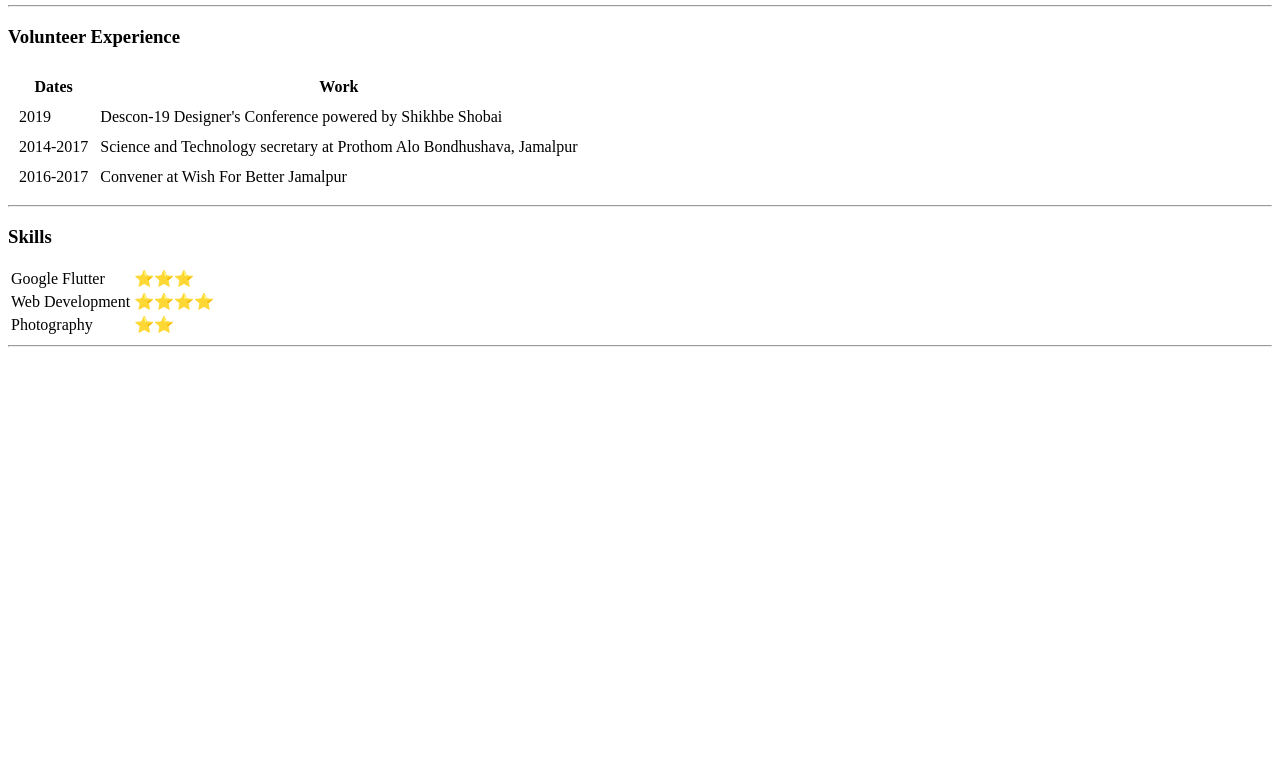
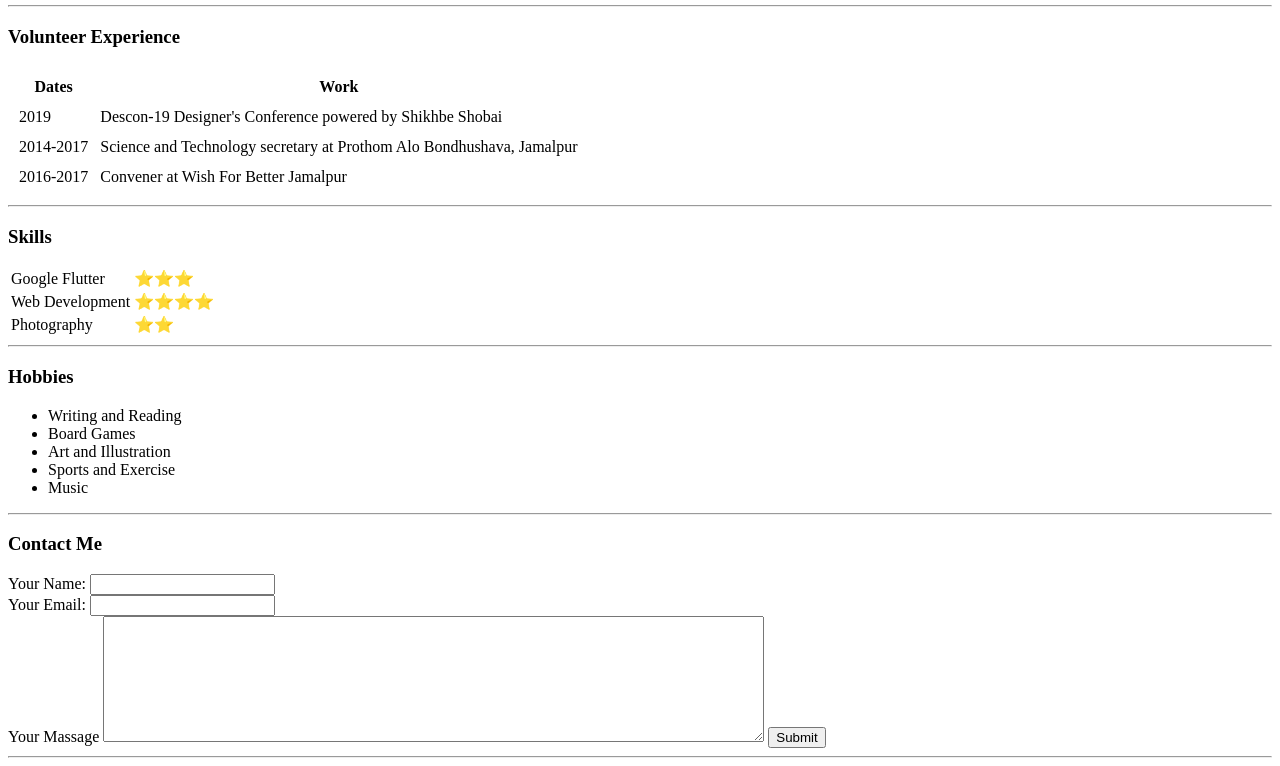
Before and after one commit to FahimMuntashir/cv, a plain HTML site: page index.html in a window 1280 px wide. Shown: the part 426-1192 px from the top of the page. Before the commit the page ends 800 px from the top, so only its background shows below. Drawn offline with Linux system fonts and the light colour scheme.

Commit message:
add hobbies and contact form

```diff
--- a/index.html
+++ b/index.html
@@ -106,9 +106,31 @@
   </table>
   <hr>
 
+  <h3>Hobbies</h3>
 
+<ul>
+  <li>Writing and Reading</li>
+  <li>Board Games</li>
+  <li>Art and Illustration</li>
+  <li>Sports and Exercise</li>
+  <li>Music</li>
+</ul>
+<hr>
 
+<h3>Contact Me</h3>
 
+<form action="mailto:fahim.tech.me@gmail.com" method="post" enctype="text/plain">
+
+  <label>Your Name: </label>
+  <input type="text" name="yourName" value=""><br>
+  <label>Your Email: </label>
+  <input type="email" name="Email" value=""><br>
+  <label>Your Massage</label>
+  <textarea name="Massage" rows="8" cols="80"></textarea>
+  <input type="submit" name="" value="Submit">
+
+</form>
+<hr>
 
 
 
```
